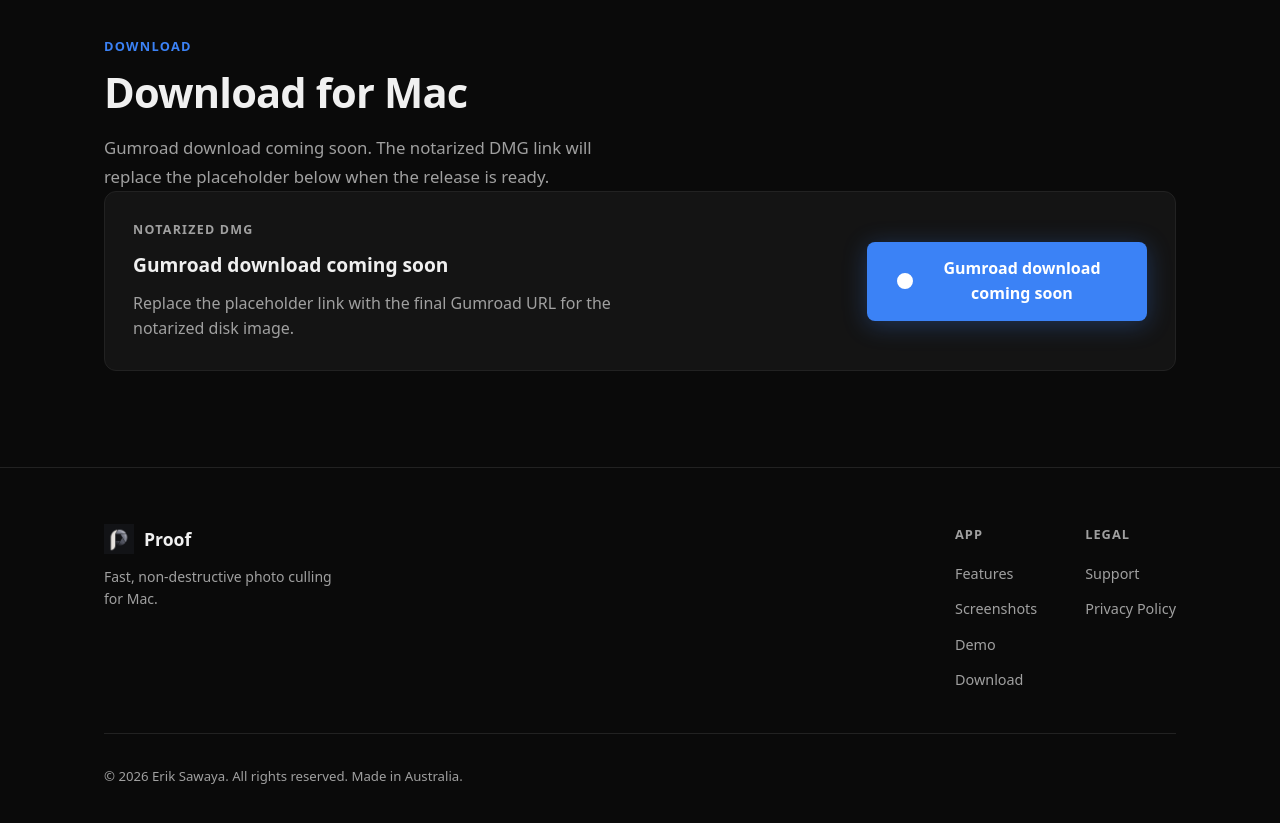
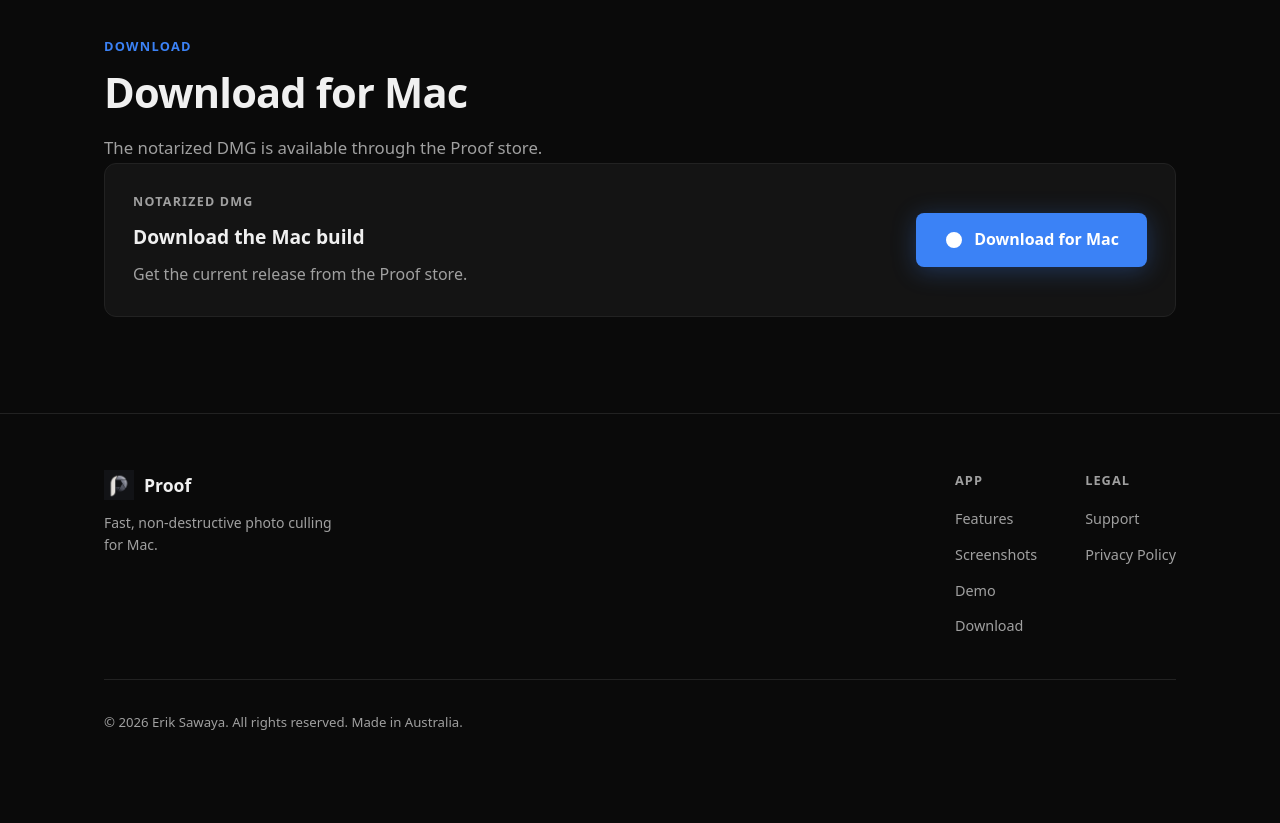
Before and after one commit to werket-werk/ProofWebsite, a website: page index.html in a window 1280 px wide. Shown: the part 7820-8643 px from the top of the page. After the commit the page ends 8593 px from the top, so only its background shows below. Drawn offline with Linux system fonts and the light colour scheme.

Commit message:
point download ctas to store

```diff
--- a/index.html
+++ b/index.html
@@ -64,7 +64,7 @@
           flag keepers, reject misses, compare similar frames, and export finished copies without touching your originals.
         </p>
         <div class="hero-actions">
-          <a href="#download" class="btn-primary">
+          <a href="https://store.proof-photo.com" class="btn-primary" target="_blank" rel="noreferrer">
             <img src="assets/img/proof-mark.png" alt="" aria-hidden="true" width="20" height="20">
             Download for Mac
           </a>
@@ -382,18 +382,18 @@
           <span class="section-label">Download</span>
           <h2 class="section-title">Download for Mac</h2>
           <p class="section-sub">
-            Gumroad download coming soon. The notarized DMG link will replace the placeholder below when the release is ready.
+            The notarized DMG is available through the Proof store.
           </p>
         </div>
         <div class="download-panel">
           <div class="download-copy">
             <p class="download-eyebrow">Notarized DMG</p>
-            <h3>Gumroad download coming soon</h3>
-            <p>Replace the placeholder link with the final Gumroad URL for the notarized disk image.</p>
+            <h3>Download the Mac build</h3>
+            <p>Get the current release from the Proof store.</p>
           </div>
-          <a class="btn-primary download-link" href="#download" data-download-target="gumroad-notarized-dmg">
+          <a class="btn-primary download-link" href="https://store.proof-photo.com" target="_blank" rel="noreferrer" data-download-target="gumroad-notarized-dmg">
             <svg viewBox="0 0 20 20" fill="currentColor" aria-hidden="true"><path d="M10 2a8 8 0 100 16A8 8 0 0010 2zm.75 4.75a.75.75 0 00-1.5 0v3.5H5.75a.75.75 0 000 1.5h3.5v3.5a.75.75 0 001.5 0v-3.5h3.5a.75.75 0 000-1.5h-3.5v-3.5z"/></svg>
-            Gumroad download coming soon
+            Download for Mac
           </a>
         </div>
       </div>
```
